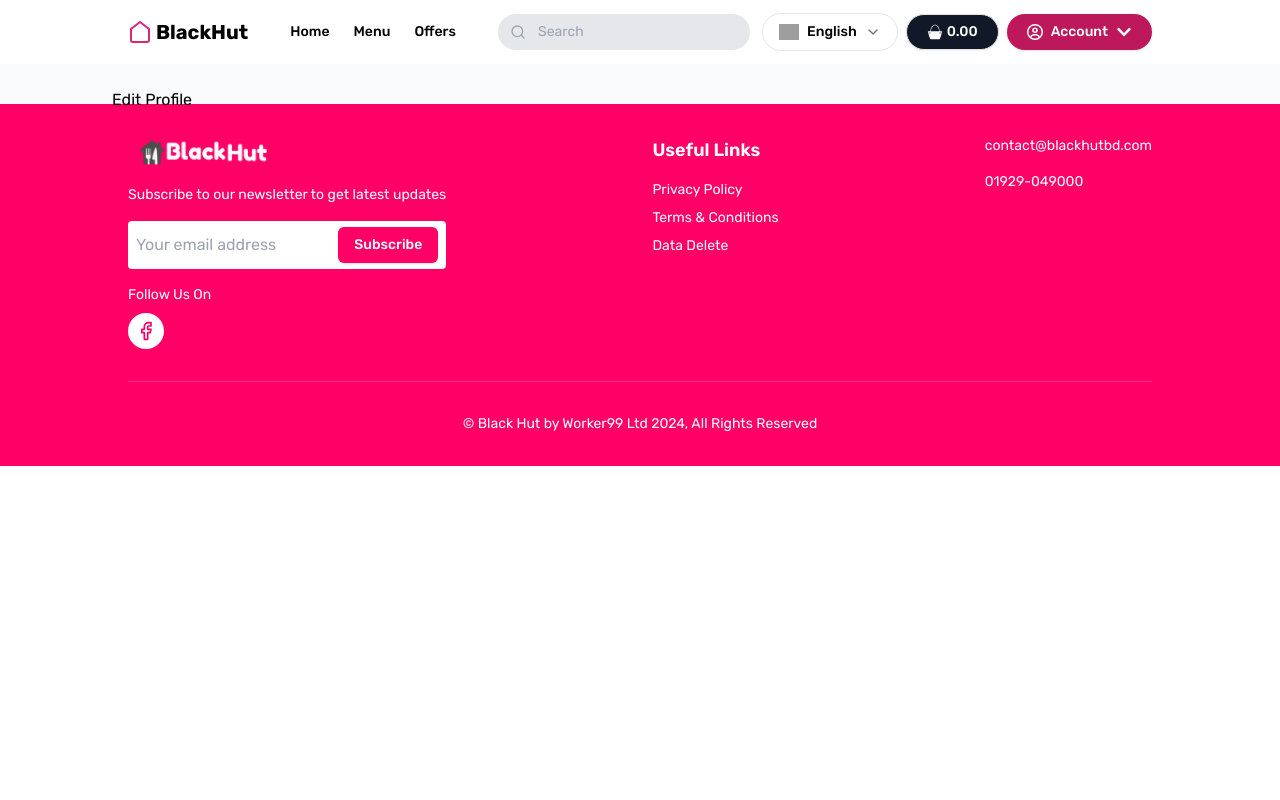
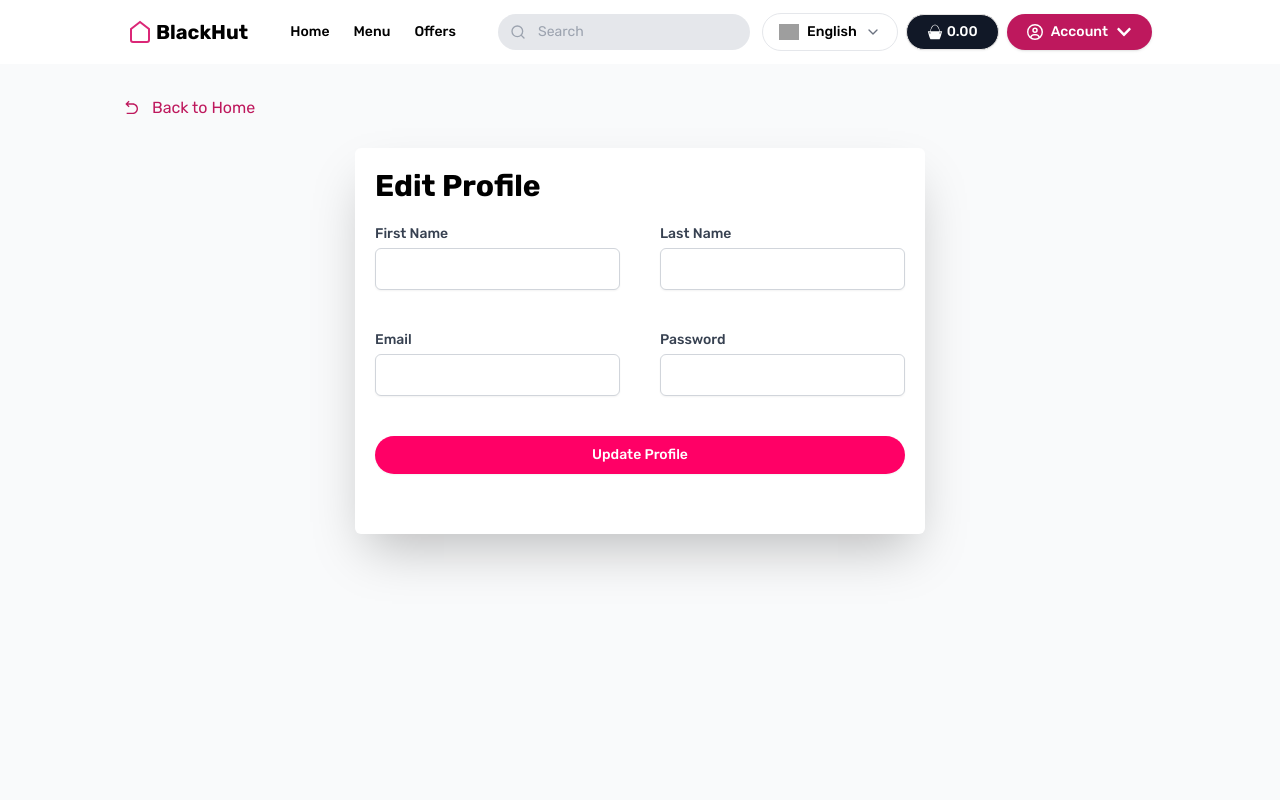
Before and after one commit to Dinobondhu-shill/blackhutbd, a React (Vite) app: page /user/profile in a window 1280 px wide. Shown: the top 800 px of the page. Built offline with nearby package versions, Linux system fonts and the light colour scheme; grey boxes are pictures that could not be loaded.

Commit message:
edit profile page crate and back slash hoem addedd

```diff
--- a/src/Pages/Profile/EditProfile.jsx
+++ b/src/Pages/Profile/EditProfile.jsx
@@ -1,9 +1,166 @@
-import React from 'react';
+import BackHome from '@/components/BackHome';
+import React, { useState } from 'react';
 
 const EditProfile = () => {
+  const [formData, setFormData] = useState({
+      firstName: "",
+      lastName: "",
+      email: "",
+      password: "",
+    });
+    const [errors, setErrors] = useState({});
+
+    // form validation
+    const validateForm = () => {
+      const newErrors = {};
+
+      if (!formData.firstName) {
+        newErrors.firstName = "First Name is Required";
+      } else if (formData.firstName.length < 3) {
+        newErrors.firstName = "Please Enter a valid Name";
+      }
+      if (!formData.lastName) {
+        newErrors.lastName = "Last Name is Required";
+      }
+
+      if (!formData.email) {
+        newErrors.email = "Email is required";
+      } else if (!/\S+@\S+\.\S+/.test(formData.email)) {
+        newErrors.email = "Email is invalid";
+      }
+
+      if (!formData.password) {
+        newErrors.password = "Password is required";
+      } else if (formData.password.length < 6) {
+        newErrors.password = "Password must be at least 6 characters";
+      }
+
+      setErrors(newErrors);
+      return Object.keys(newErrors).length === 0;
+    };
+
+    const handleSubmit = (e) => {
+      e.preventDefault();
+      if (validateForm()) {
+        // Handle successful login here
+        console.log("Form submitted:", formData);
+      }
+    };
   return (
-    <div className="lg:py-10 relative top-12">
-      Edit Profile
+    <div className="lg:py-10 relative top-12 min-h-screen flex flex-col items-center w-full
+    ">
+       <div className='w-full '>
+    <BackHome />
+
+    </div>
+     <div className='flex flex-col items-start justify-center bg-white h-fit p-5 rounded-md shadow-2xl w-fit'>
+     <h4 className=' font-bold text-3xl mb-5'>Edit Profile</h4>
+      {/* update profile form  */}
+      <div className='mb-10'>
+      <form onSubmit={handleSubmit}>
+        <div className="space-y-10">
+        <div className="flex gap-10">
+        <div>
+            <label
+              htmlFor="firstName"
+              className="block text-sm font-medium text-gray-700"
+            >
+              First Name
+            </label>
+            <input
+              id="firstName"
+              type="text"
+              value={formData.firstName}
+              onChange={(e) =>
+                setFormData({ ...formData, firstName: e.target.value })
+              }
+              className={`mt-1 block w-full px-3 py-2 border ${
+                errors.firstName ? "border-red-500" : "border-gray-300"
+              } rounded-md shadow-sm focus:outline-none focus:ring-pink-500 focus:border-pink-500`}
+            />
+            {errors.firstName && (
+              <p className="mt-1 text-sm text-red-500">{errors.firstName}</p>
+            )}
+          </div>
+        <div>
+            <label
+              htmlFor="lastName"
+              className="block text-sm font-medium text-gray-700"
+            >
+              Last Name
+            </label>
+            <input
+              id="lastName"
+              type="text"
+              value={formData.lastName}
+              onChange={(e) =>
+                setFormData({ ...formData, lastName: e.target.value })
+              }
+              className={`mt-1 block w-full px-3 py-2 border ${
+                errors.lastName ? "border-red-500" : "border-gray-300"
+              } rounded-md shadow-sm focus:outline-none focus:ring-pink-500 focus:border-pink-500`}
+            />
+            {errors.lastName && (
+              <p className="mt-1 text-sm text-red-500">{errors.lastName}</p>
+            )}
+          </div>
+        </div>
+        <div className="flex gap-10">
+          <div>
+            <label
+              htmlFor="email"
+              className="block text-sm font-medium text-gray-700"
+            >
+              Email
+            </label>
+            <input
+              id="email"
+              type="email"
+              value={formData.email}
+              onChange={(e) =>
+                setFormData({ ...formData, email: e.target.value })
+              }
+              className={`mt-1 block w-full px-3 py-2 border ${
+                errors.email ? "border-red-500" : "border-gray-300"
+              } rounded-md shadow-sm focus:outline-none focus:ring-pink-500 focus:border-pink-500`}
+            />
+            {errors.email && (
+              <p className="mt-1 text-sm text-red-500">{errors.email}</p>
+            )}
+          </div>
+          <div>
+            <label
+              htmlFor="password"
+              className="block text-sm font-medium text-gray-700"
+            >
+              Password
+            </label>
+            <input
+              id="password"
+              type="password"
+              value={formData.password}
+              onChange={(e) =>
+                setFormData({ ...formData, password: e.target.value })
+              }
+              className={`mt-1 block w-full px-3 py-2 border ${
+                errors.password ? "border-red-500" : "border-gray-300"
+              } rounded-md shadow-sm focus:outline-none focus:ring-pink-500 focus:border-pink-500`}
+            />
+            {errors.password && (
+              <p className="mt-1 text-sm text-red-500">{errors.password}</p>
+            )}
+          </div>
+        </div>
+        <button
+              type="submit"
+              className="w-full flex justify-center py-2 px-4 border border-transparent rounded-full shadow-sm text-sm font-medium text-white bg-[#FF0066] hover:bg-pink-700 focus:outline-none focus:ring-2 focus:ring-offset-2 focus:ring-pink-500"
+            >
+              Update Profile
+            </button>
+        </div>
+      </form>
+      </div>
+      </div>
     </div>
   );
 };
--- a/src/Pages/Profile/MyOrder.jsx
+++ b/src/Pages/Profile/MyOrder.jsx
@@ -1,13 +1,15 @@
+import BackHome from "@/components/BackHome";
 import { Tabs, TabsContent, TabsList, TabsTrigger } from "@/components/ui/tabs";
 
 
 const MyOrder = () => {
   return (
     <div className="lg:py-10 relative  top-12 min-h-screen">
+      <BackHome />
      <Tabs defaultValue="active" className="w-full">
-  <TabsList className='w-full'>
-    <TabsTrigger className='w-1/2 text-[#000] font-bold text-3xl '  value="active">Active Orders</TabsTrigger>
-    <TabsTrigger className='w-1/2 text-[#000] font-bold text-3xl ' value="previous">Previous Orders</TabsTrigger>
+  <TabsList className='w-full flex gap-5'>
+    <TabsTrigger className='w-1/2 text-[#000] font-bold text-3xl hover:bg-pink-300 rounded-full '  value="active">Active Orders</TabsTrigger>
+    <TabsTrigger className='w-1/2 text-[#000] font-bold text-3xl hover:bg-pink-300 rounded-full ' value="previous">Previous Orders</TabsTrigger>
   </TabsList>
   <TabsContent className="my-10 px-10" value="active">You don't have any order right now</TabsContent>
   <TabsContent className="my-10 px-10" value="previous">Your previous Order will show here</TabsContent>
--- /dev/null
+++ b/src/components/BackHome.jsx
@@ -0,0 +1,14 @@
+import { RiArrowGoBackLine } from "react-icons/ri";
+import { Link } from "react-router-dom";
+
+
+const BackHome = () => {
+  return (
+    <Link to={'/'} className="flex gap-3 items-center text-pink-700 mb-5 hover:bg-pink-500 hover:rounded-full w-fit px-3 py-2 hover:text-white">
+      <RiArrowGoBackLine />
+     <p> Back to Home </p>
+    </Link>
+  );
+};
+
+export default BackHome;
--- a/src/components/ui/tabs.jsx
+++ b/src/components/ui/tabs.jsx
@@ -20,7 +20,7 @@ const TabsTrigger = React.forwardRef(({ className, ...props }, ref) => (
   <TabsPrimitive.Trigger
     ref={ref}
     className={cn(
-      "inline-flex items-center justify-center whitespace-nowrap px-3  text-sm font-medium  transition-all focus-visible:outline-none focus-visible:ring-2   disabled:pointer-events-none disabled:opacity-50  data-[state=active]:text-[#008BBA] dark:ring-offset-stone-950 dark:focus-visible:ring-stone-300 dark:data-[state=active]:bg-stone-950 dark:data-[state=active]:text-stone-50 data-[state=active]:border data-[state=active]:rounded-full data-[state=active]:border-pink-500 py-2",
+      "inline-flex items-center justify-center whitespace-nowrap px-3 border border-pink-200 text-sm font-medium  transition-all focus-visible:outline-none focus-visible:ring-2   disabled:pointer-events-none disabled:opacity-50  data-[state=active]:text-[#008BBA] dark:ring-offset-stone-950 dark:focus-visible:ring-stone-300 dark:data-[state=active]:bg-stone-950 dark:data-[state=active]:text-stone-50 data-[state=active]:border data-[state=active]:rounded-full data-[state=active]:border-pink-200 py-2 data-[state=active]:bg-pink-200",
       className
     )}
     {...props} />
```
